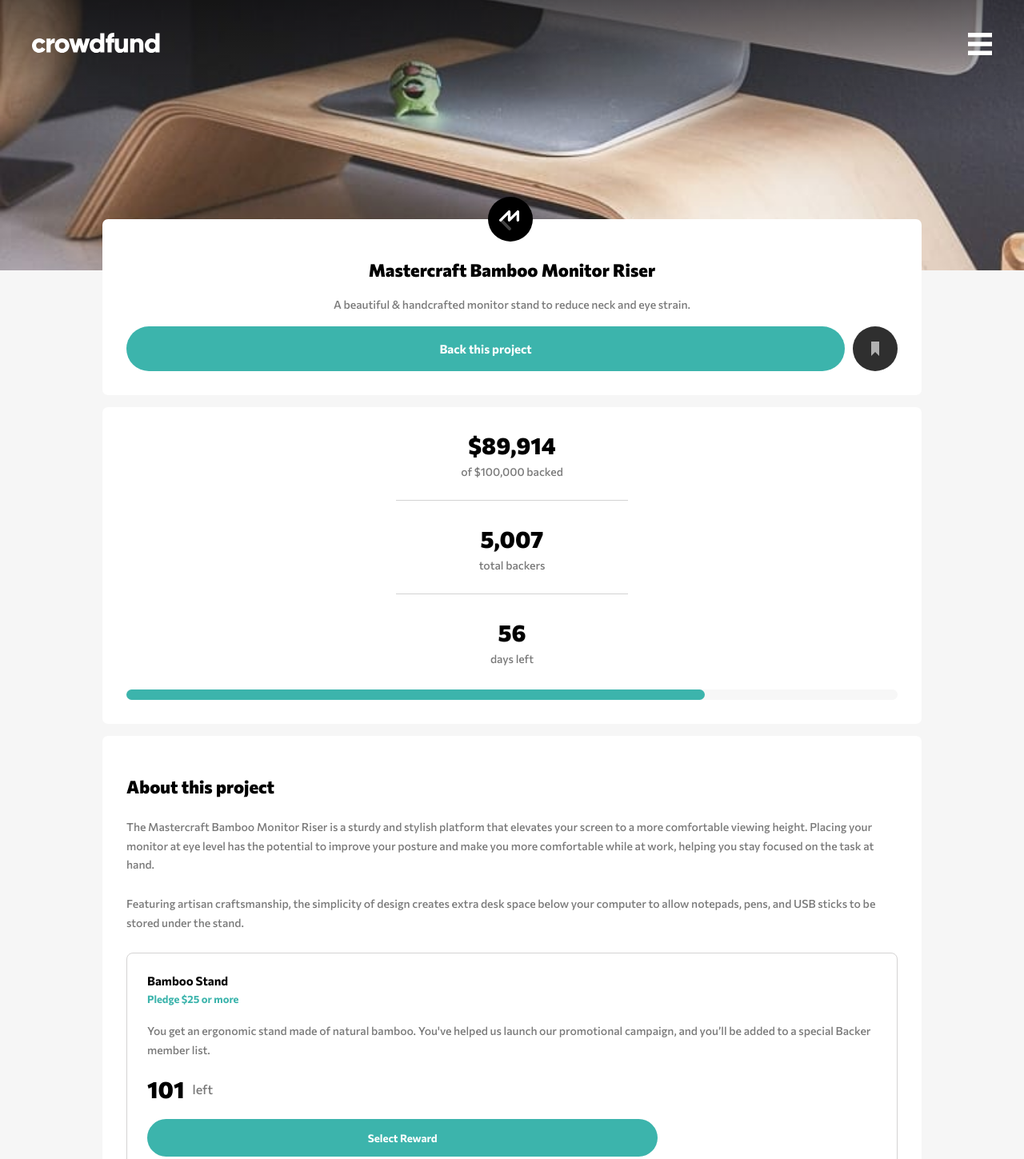
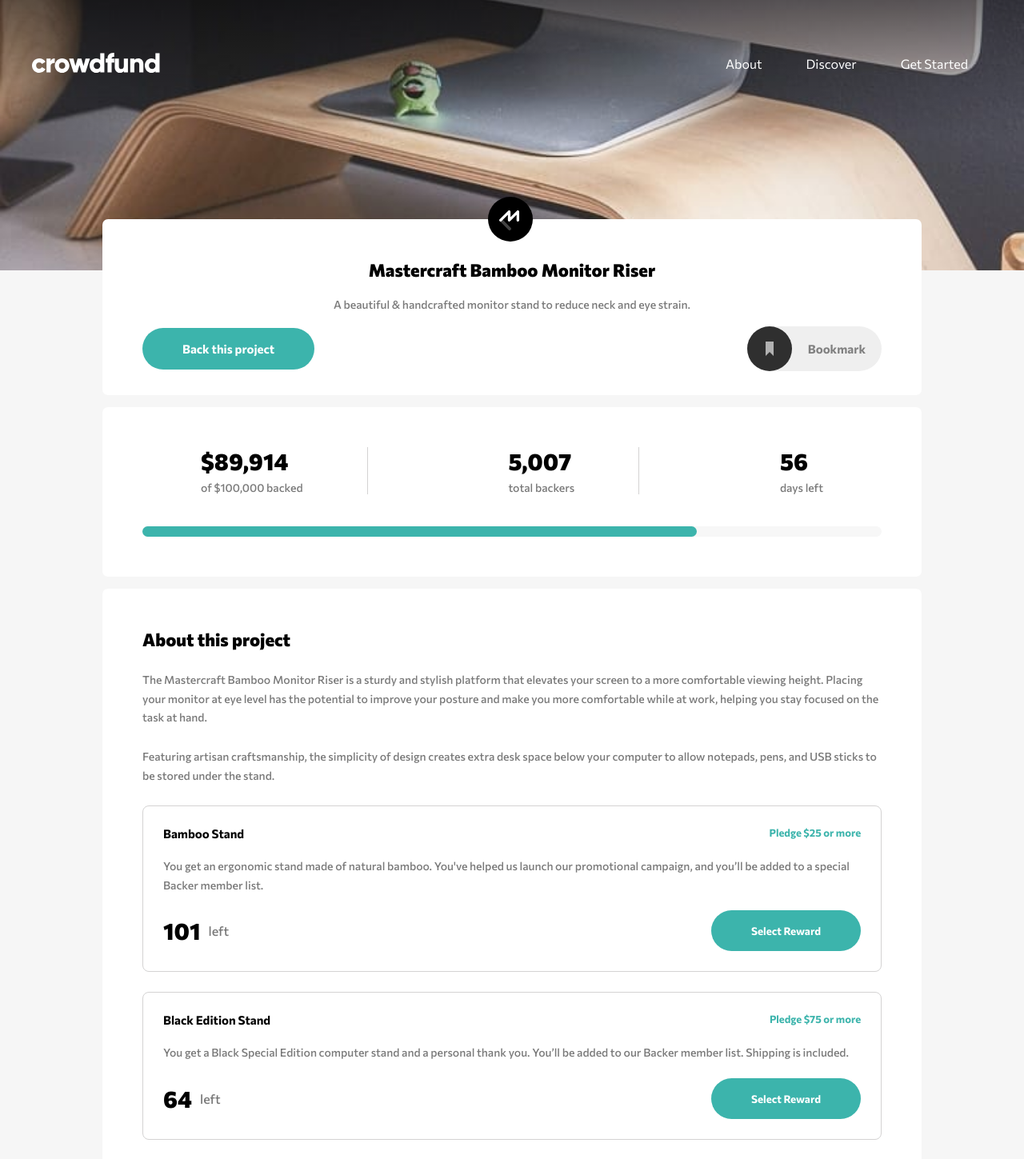
Before and after one commit to Dmitriy24S/crowdfunding-product-page, a plain HTML site: page index.html in a window 1280 px wide. Shown: the top 1449 px of the page at 80% size. Drawn offline with Linux system fonts and the light colour scheme.

Commit message:
add desktop style

```diff
--- a/index.html
+++ b/index.html
@@ -46,18 +46,25 @@
                   <path fill="#B1B1B1" d="M23 19v18l5-5.058L33 37V19z" />
                 </g>
               </svg>
+              <span class="bookmark-text"> Bookmark </span>
             </button>
           </div>
         </section>
         <section class="card project-numbers">
-          <div class="info"><span>$89,914 </span>of $100,000 backed</div>
           <div class="info">
+            <div class="info-text-wrap"><span>$89,914 </span>of $100,000 backed</div>
+          </div>
+          <div class="info">
+            <div class="info-text-wrap">
               <span>5,007 </span>
               total backers
             </div>
+          </div>
           <div class="info">
+            <div class="info-text-wrap">
               <span>56 </span>
               days left
+            </div>
           </div>
           <div class="progress-bar-container">
             <div class="progress-bar"></div>
@@ -84,8 +91,10 @@
               You get an ergonomic stand made of natural bamboo. You've helped us launch our
               promotional campaign, and you’ll be added to a special Backer member list.
             </p>
+            <div class="amount-btn-wrap">
               <div class="amount-left"><span>101</span>left</div>
               <button class="select-reward-btn got-it-btn">Select Reward</button>
+            </div>
           </div>
           <div class="project-tier">
             <div class="project-tier-head">
@@ -96,8 +105,10 @@
               You get a Black Special Edition computer stand and a personal thank you. You’ll be
               added to our Backer member list. Shipping is included.
             </p>
+            <div class="amount-btn-wrap">
               <div class="amount-left"><span>64</span>left</div>
               <button class="select-reward-btn got-it-btn">Select Reward</button>
+            </div>
           </div>
           <div class="project-tier out-of-stock">
             <div class="project-tier-head">
@@ -108,8 +119,10 @@
               You get two Special Edition Mahogany stands, a Backer T-Shirt, and a personal thank
               you. You’ll be added to our Backer member list. Shipping is included.
             </p>
+            <div class="amount-btn-wrap">
               <div class="amount-left"><span>0</span>left</div>
               <button class="select-reward-btn out-of-stock-btn">Out of Stock</button>
+            </div>
           </div>
         </section>
       </div>
--- a/script.js
+++ b/script.js
@@ -23,9 +23,14 @@ closeModalBtn.addEventListener("click", () => {
 
 // Bookmark btn - style toggle
 const bookmarkBtn = document.querySelector(".bookmark-btn");
+const bookmarkText = document.getElementsByClassName("bookmark-text");
 
 bookmarkBtn.addEventListener("click", () => {
   bookmarkBtn.classList.toggle("active-bookmark");
+  if (bookmarkText[0].textContent === "Bookmarked") {
+    return (bookmarkText[0].textContent = "Bookmark");
+  }
+  bookmarkText[0].textContent = "Bookmarked";
 });
 
 // Project tier selection style toggle
--- a/style.css
+++ b/style.css
@@ -67,9 +67,9 @@ header {
   cursor: pointer;
   z-index: 4;
 }
-.hamburger-menu:hover {
-  opacity: 0.9;
-}
+/* .hamburger-menu:hover { */
+/* opacity: 0.9; */
+/* } */
 /* header - menu */
 ul {
   list-style-type: none;
@@ -82,9 +82,6 @@ a {
   text-decoration: none;
   color: inherit;
   padding: 1rem;
-}
-a:hover {
-  color: hsl(176, 50%, 47%);
 }
 .menu-list {
   display: none;
@@ -177,10 +174,10 @@ main {
   padding: 1.7rem 12%;
   width: 100%;
 }
-.back-this-project-btn:hover {
-  background-color: hsl(176, 72%, 28%);
+/* project overview - bookmark btn */
+.bookmark-text {
+  display: none;
 }
-/* project overview - bookmark btn */
 svg {
   display: block;
   margin: auto;
@@ -189,9 +186,6 @@ svg {
 .bookmark-btn svg path {
   width: 60px;
   height: auto;
-}
-.bookmark-btn:hover {
-  opacity: 0.8;
 }
 /* bookmark btn - darken on click */
 .bookmark-btn:active svg {
@@ -242,6 +236,11 @@ span {
   width: 30%;
   border-bottom: 1px solid rgba(185, 184, 184, 0.62);
 }
+.info-text-wrap {
+  display: flex;
+  flex-direction: column;
+  gap: 0.7rem;
+}
 /* project-numbers - progress bar */
 .progress-bar-container {
   border-radius: 50px;
@@ -276,14 +275,16 @@ span {
   font-weight: 500;
   color: hsl(0, 0%, 48%);
 }
+.amount-btn-wrap {
+  display: flex;
+  gap: 2rem;
+  flex-direction: column;
+}
 .select-reward-btn {
   background-color: hsl(176, 50%, 47%);
   color: white;
   width: 70%;
   padding: 1.5rem 2rem;
-}
-.select-reward-btn:hover {
-  background-color: hsl(176, 72%, 28%);
 }
 .accent {
   color: hsl(176, 50%, 47%);
@@ -505,3 +506,175 @@ input[type="radio"] {
 .active-modal {
   overflow-y: hidden;
 }
+/* desktop style */
+@media (min-width: 768px) {
+  .card {
+    padding: 3rem 4rem;
+  }
+  /* header */
+  .menu-list {
+    display: flex;
+    position: relative;
+    box-shadow: none;
+    color: white;
+    left: auto;
+    right: auto;
+    top: auto;
+  }
+  ul {
+    background-color: transparent;
+    font-weight: 500;
+    font-weight: 400;
+    font-size: 1.6rem;
+  }
+  .hamburger-menu {
+    display: none;
+  }
+  .menu-list__item:not(:nth-last-child(1)):after {
+    display: none;
+  }
+  a:hover {
+    color: white;
+    text-decoration: underline;
+    opacity: 0.9;
+  }
+  /* project overview */
+  .project-overview {
+    padding: 5rem 5rem 3rem;
+  }
+  .project-overview__btns {
+    justify-content: space-between;
+    align-items: center;
+  }
+  .back-this-project-btn {
+    width: auto;
+    padding: 1.7rem 5rem;
+  }
+  /* project overview - bookmark btn */
+  .bookmark-text {
+    display: block;
+    font-size: 1.5rem;
+    font-weight: 600;
+    padding: 1.7rem 2rem;
+  }
+  .bookmark-text {
+    color: gray;
+  }
+  .bookmark-btn {
+    display: flex;
+    align-items: center;
+  }
+  .active-bookmark .bookmark-text {
+    color: hsl(176, 50%, 47%);
+  }
+  .active-bookmark {
+    background-color: #f2f7f7;
+  }
+  /* project numbers */
+  .project-numbers {
+    padding: 5rem 5rem 3rem;
+    padding-bottom: 5rem;
+    flex-direction: row;
+    flex-wrap: wrap;
+    justify-content: space-around;
+  }
+  .info:not(:nth-last-child(2)):after {
+    padding-top: 0;
+    border-bottom: none;
+    border-right: 1px solid rgba(185, 184, 184, 0.62);
+    padding-right: 8rem;
+  }
+  .progress-bar-container {
+    margin-top: 1rem;
+  }
+  .info {
+    flex-direction: row;
+    gap: 0;
+  }
+  .info-text-wrap {
+    text-align: left;
+  }
+  /* about project */
+  .about-project {
+    padding: 5rem 5rem 3rem;
+  }
+  .select-reward-btn {
+    width: auto;
+    padding: 1.7rem 5rem;
+  }
+  /* pledge selection modal */
+  a.close-modal {
+    position: relative;
+    right: -21px;
+    top: -11px;
+  }
+  .project-tier-head {
+    flex-direction: row;
+    justify-content: space-between;
+    gap: 1.5rem;
+  }
+  form label {
+    position: relative;
+  }
+  form .amount-left {
+    position: relative;
+    align-self: end;
+    position: absolute;
+    top: 2rem;
+  }
+  form .amount-left span {
+    font-size: 2rem;
+  }
+  /* pledge-selection modal - enter amount  */
+  .enter-amount {
+    flex-direction: row;
+    justify-content: space-between;
+    align-items: center;
+  }
+  .enter-amount p {
+    font-size: 1.6rem;
+  }
+  .selected .enter-amount {
+    border-top: 1px solid rgba(185, 184, 184, 0.62);
+    padding-top: 2.2rem;
+  }
+  .enter-amount:before {
+    display: none;
+  }
+  .enter-amount-input-container button {
+    width: auto;
+    padding: 1.7rem 5rem;
+  }
+  .enter-amount-input-container input {
+    width: auto;
+    padding: 1.7rem 5rem;
+  }
+  .amount-btn-wrap {
+    display: flex;
+    flex-direction: row;
+    justify-content: space-between;
+  }
+  /* thanks modal*/
+  .thanks {
+    width: 62%;
+    top: 33%;
+    left: 20%;
+  }
+}
+@media (hover) {
+  a:hover {
+    color: hsl(176, 50%, 47%);
+  }
+  .hamburger-menu:hover {
+    opacity: 0.9;
+  }
+  .bookmark-btn:hover {
+    opacity: 0.8;
+  }
+  .back-this-project-btn:hover {
+    background-color: hsl(176, 72%, 28%);
+  }
+  .select-reward-btn:hover {
+    background-color: hsl(176, 72%, 28%);
+  }
+}
```
Lines whose indentation alone changed are shown as unchanged.
